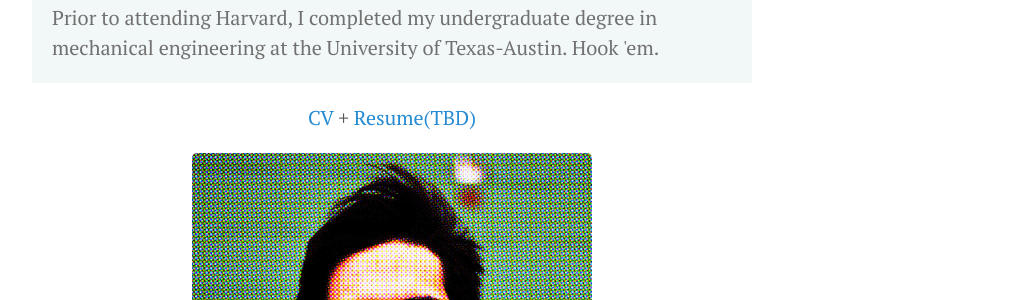
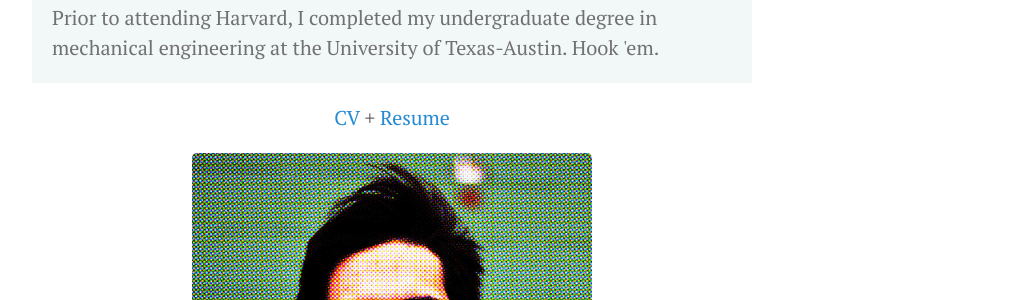
Before and after one commit to medinaeder/medinaeder.github.io, a Jekyll site: the page built from index.html, in a window 1280 px wide. Shown: the part 359-659 px from the top of the page, without its empty margins (248-1271 px from the left). Built offline with Jekyll 4.4.1, drawn with Linux system fonts in a browser that asks for light colours.

Commit message:
Update resume and website

```diff
--- a/index.html
+++ b/index.html
@@ -17,7 +17,7 @@ title: Home
 </p>
 
 <p align=center>
-<a href="/assets/MedinaEder_CV.pdf"> CV </a> + <a href="/assets/MedinaEder_CV.pdf"> Resume(TBD) </a>
+<a href="/assets/MedinaEder_CV.pdf"> CV </a> + <a href="/assets/MedinaEder_Resume.pdf"> Resume </a>
 </p>
 
 <div style="text-align:center"><img src="images/medina_print.jpg" width="400" /></div>
```
Also changed, not shown: 1 other file.
